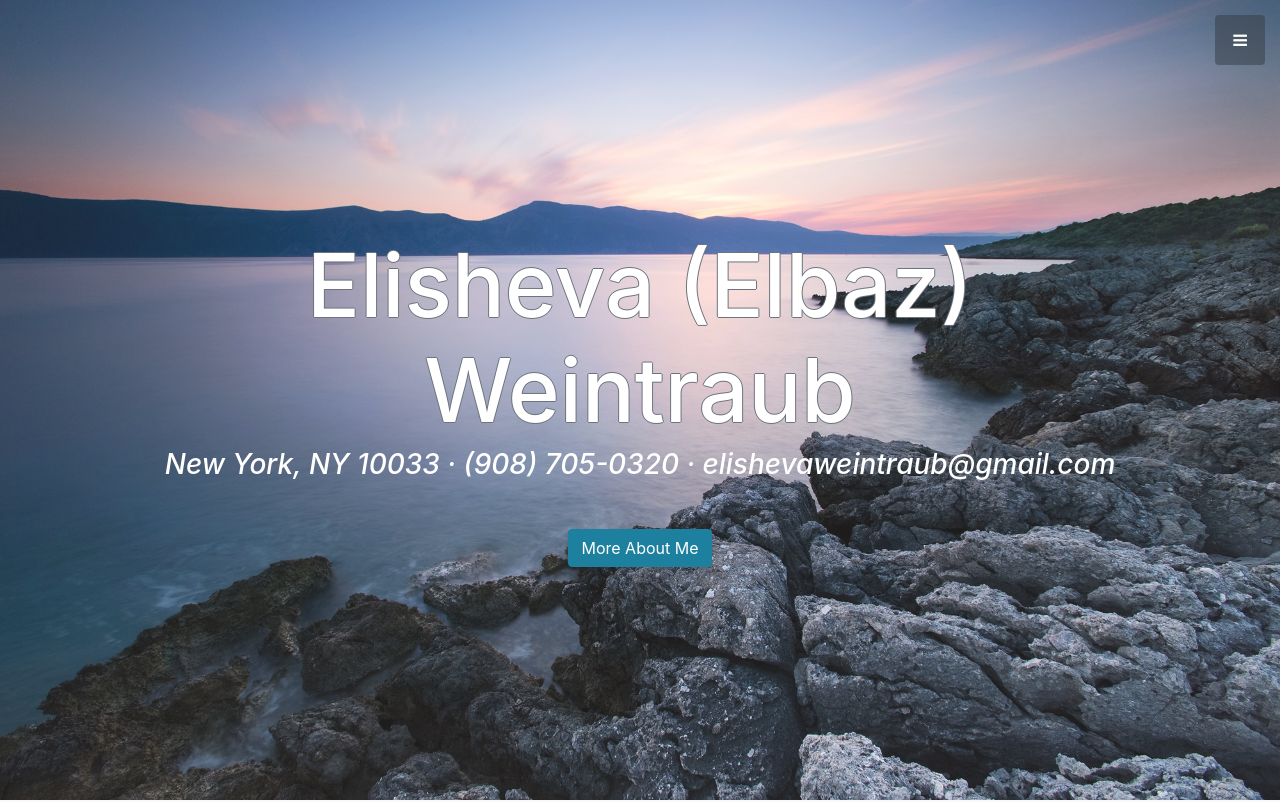
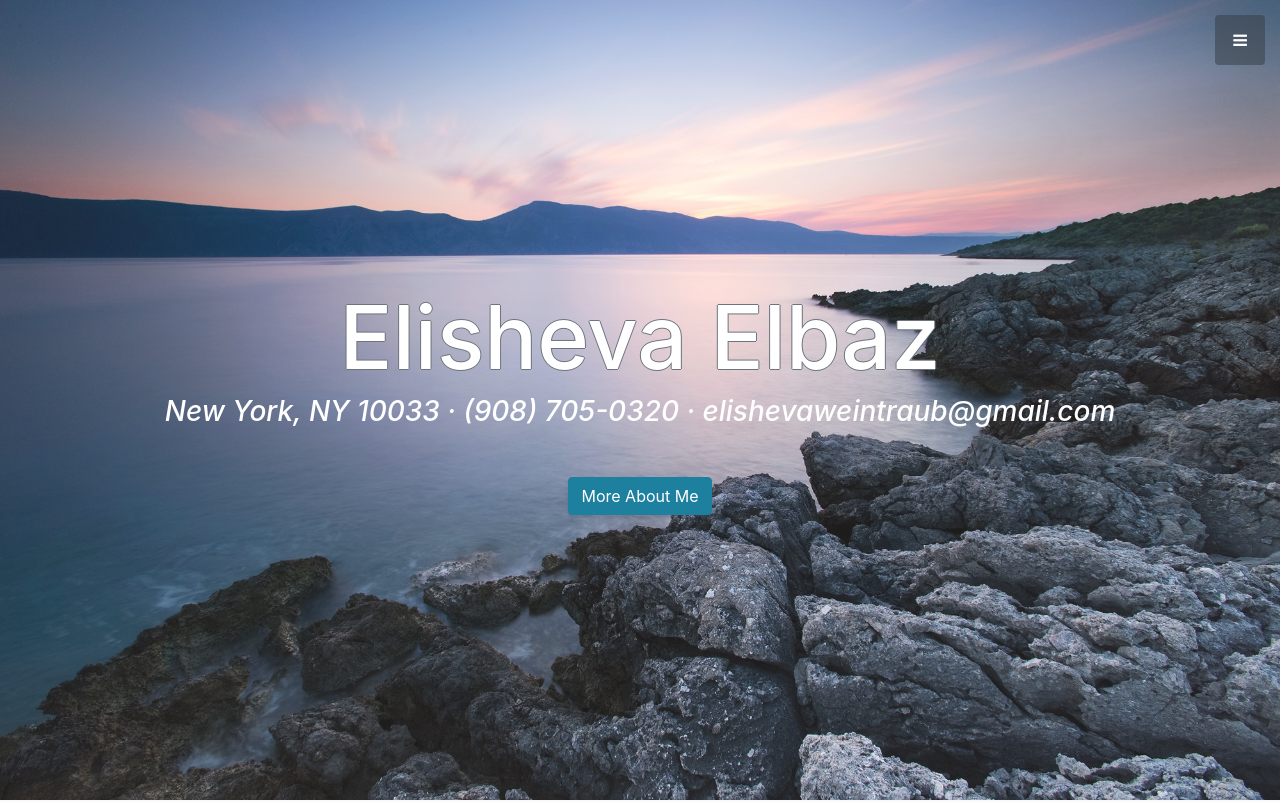
Before and after one commit to elishevaelbaz/elishevaelbaz.github.io, a website with bundled scripts: page index.html in a window 1280 px wide. Shown: the top 802 px of the page. Built offline with nearby package versions, Linux system fonts and the light colour scheme.

Commit message:
add meta info

```diff
--- a/index.html
+++ b/index.html
@@ -5,10 +5,15 @@
 
     <meta charset="utf-8">
     <meta name="viewport" content="width=device-width, initial-scale=1, shrink-to-fit=no">
-    <meta name="description" content="">
-    <meta name="author" content="">
+    <meta name="description" content="Portfolio" />
+    <meta name="title" property="og:title" content="Portfolio" />
+    <meta property="og:type" content="Website" />
+    <meta name="image" property="og:image" content="https://drive.google.com/file/d/18qyWt45o4a9Aqtp8bhP2ShGPCyyI0aPk/view?usp=sharing" />
+    <meta name="description" property="og:description" content="Portfolio" />
+    <meta name="author" content="Elisheva Elbaz" />
 
-    <title>Elisheva (Elbaz) Weintraub</title>
+
+    <title>Elisheva Elbaz</title>
 
     <!-- Bootstrap Core CSS -->
     <link href="vendor/bootstrap/css/bootstrap.min.css" rel="stylesheet">
@@ -31,7 +36,7 @@
     <nav id="sidebar-wrapper">
       <ul class="sidebar-nav">
         <li class="sidebar-brand">
-          <a class="js-scroll-trigger" href="#page-top">Elisheva (Elbaz) Weintraub</a>
+          <a class="js-scroll-trigger" href="#page-top">Elisheva Elbaz</a>
         </li>
         <li class="sidebar-nav-item">
           <a class="js-scroll-trigger" href="#about">About</a>
@@ -54,7 +59,7 @@
     <!-- Header -->
     <header class="masthead d-flex">
       <div class="container text-center my-auto">
-        <h1 class="mb-1" style="color:white;text-shadow: 1px 0 0 pink 0 -1px 0 pink 0 1px 0 pink -1px 0 0 pink">Elisheva (Elbaz) Weintraub</h1>
+        <h1 class="mb-1" style="color:white;text-shadow: 1px 0 0 pink 0 -1px 0 pink 0 1px 0 pink -1px 0 0 pink">Elisheva Elbaz</h1>
         <h3 class="mb-5" style="color:white">
           <em>New York, NY 10033 · (908) 705-0320 · <a href="mailto:elishevaweintraub@gmail.com" style="color:white">elishevaweintraub@gmail.com</a></em>
         </h3>
@@ -393,7 +398,7 @@
             </a>
           </li>
         </ul>
-        <p class="text-muted small mb-0">Copyright &copy; Elisheva Elbaz Weintraub 2018</p>
+        <p class="text-muted small mb-0">Copyright &copy; Elisheva Elbaz 2018</p>
       </div>
     </footer>
 
```
